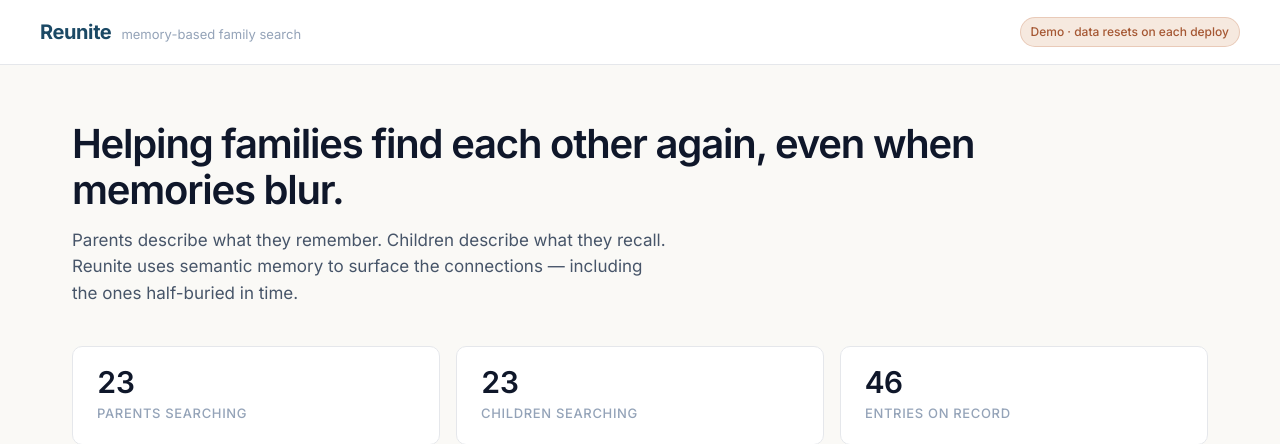
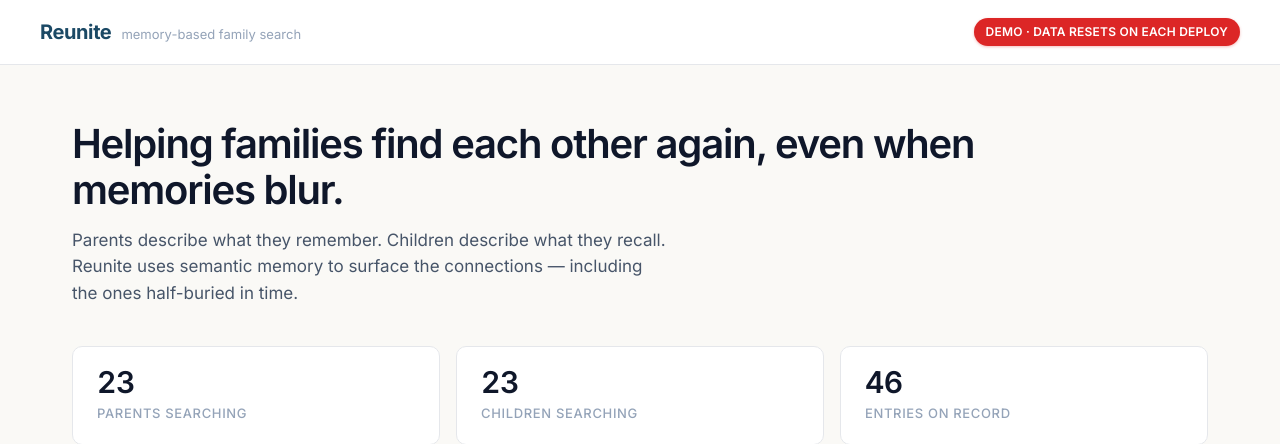
Before and after one commit to visionxyz/Reunite, a FastAPI app: page / in a window 1280 px wide. Shown: the top 444 px of the page. Run offline with FastAPI, Linux system fonts and the light colour scheme; data comes from the database, SQL or seed files in the repository.

Commit message:
Make demo notice visually louder
Switch from a quiet sienna-toned notice to a red one — solid #DC2626
pill in the topbar with white uppercase text and a soft shadow, plus
a red-tinted block on the Register form (#FEF2F2 background, dark
#7F1D1D body text, #DC2626 left rule). Demo data is ephemeral and
visitors should notice that fact, not infer it.

Co-Authored-By: Claude Opus 4.7 (1M context) <noreply@anthropic.com>

```diff
--- a/app/static/style.css
+++ b/app/static/style.css
@@ -121,30 +121,35 @@ h4 { font-size: 1rem; }
 }
 .demo-tag {
     font-size: 0.75rem;
-    color: var(--accent-hover);
-    background: var(--accent-soft);
-    padding: 0.25rem 0.625rem;
+    color: white;
+    background: #DC2626;
+    padding: 0.3rem 0.75rem;
     border-radius: 999px;
-    font-weight: 500;
-    border: 1px solid rgba(191, 107, 69, 0.25);
+    font-weight: 600;
+    letter-spacing: 0.02em;
+    text-transform: uppercase;
+    box-shadow: 0 1px 3px rgba(220, 38, 38, 0.3);
     white-space: nowrap;
 }
 @media (max-width: 600px) {
-    .demo-tag { display: none; }
+    .demo-tag {
+        font-size: 0.6875rem;
+        padding: 0.25rem 0.5rem;
+    }
 }
 
 .demo-notice {
     margin: -0.5rem 0 1.25rem;
     padding: 0.875rem 1rem;
-    background: var(--accent-soft);
-    border: 1px solid rgba(191, 107, 69, 0.25);
-    border-left: 3px solid var(--accent);
+    background: #FEF2F2;
+    border: 1px solid #FECACA;
+    border-left: 3px solid #DC2626;
     border-radius: var(--r-sm);
     font-size: 0.875rem;
-    color: var(--ink);
+    color: #7F1D1D;
     line-height: 1.55;
 }
-.demo-notice strong { color: var(--accent-hover); font-weight: 600; }
+.demo-notice strong { color: #991B1B; font-weight: 700; }
 
 .hero {
     max-width: 1200px;
```
